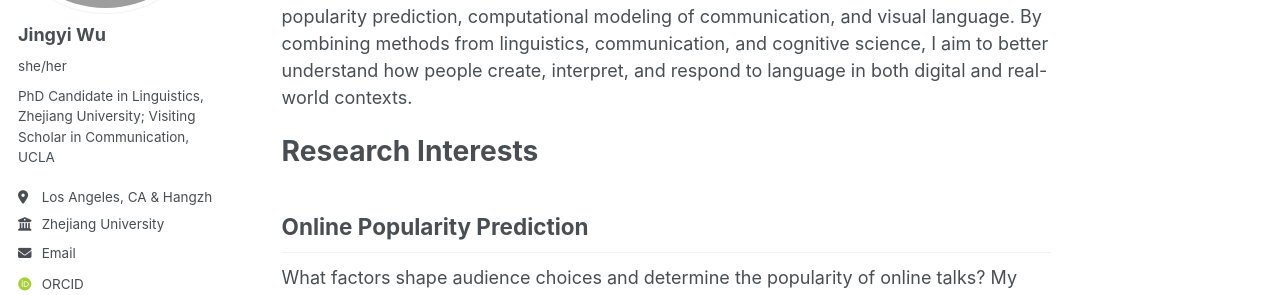
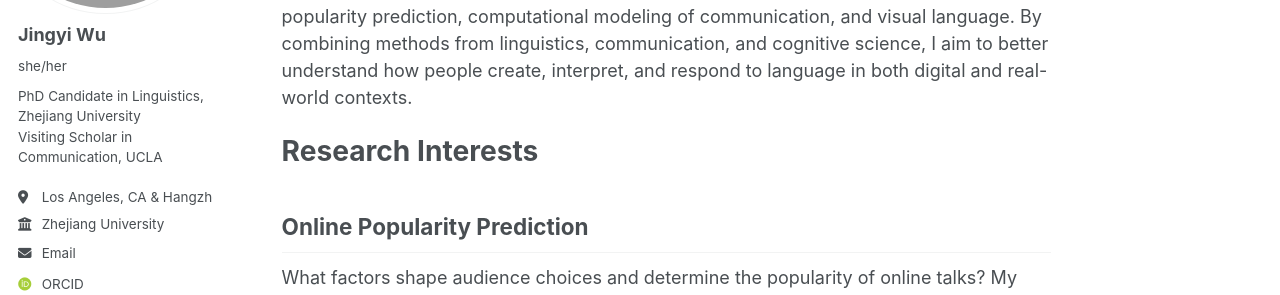
Before and after one commit to stephanie9986/jingyiwu.github.io, a Jekyll site: the page built from _pages/about.md, in a window 1280 px wide. Shown: the part 219-514 px from the top of the page. Built offline with Jekyll 4.4.1, drawn with Linux system fonts in a browser that asks for light colours; some web fonts are replaced; a script that is not in the unit is left out.

```diff
--- a/_config.yml
+++ b/_config.yml
@@ -26,7 +26,7 @@ author:
   avatar           : "jywu_profile.png"
   name             : "Jingyi Wu"
   pronouns         : "she/her"
-  bio              : "PhD Candidate in Linguistics, Zhejiang University; Visiting Scholar in Communication, UCLA"
+  bio              : "PhD Candidate in Linguistics, Zhejiang University<br>Visiting Scholar in Communication, UCLA"
   location         : "Los Angeles, CA & Hangzhou, China"
   employer         : "Zhejiang University"
   # uri              : # URL
```
